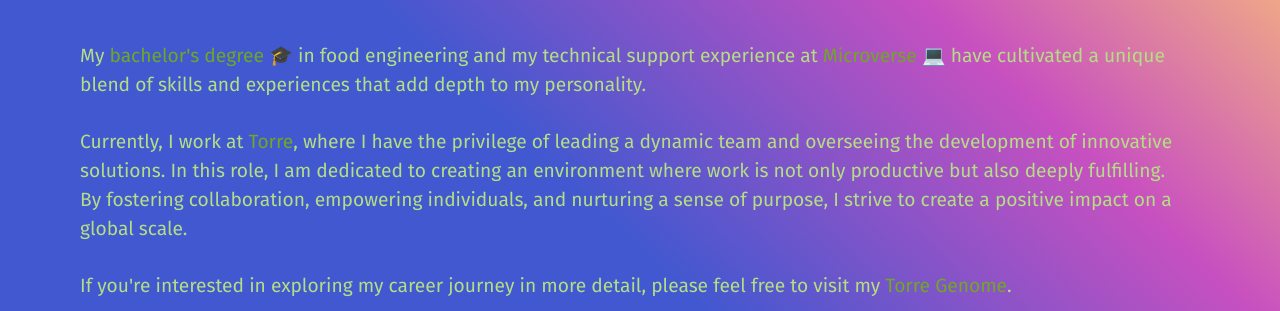
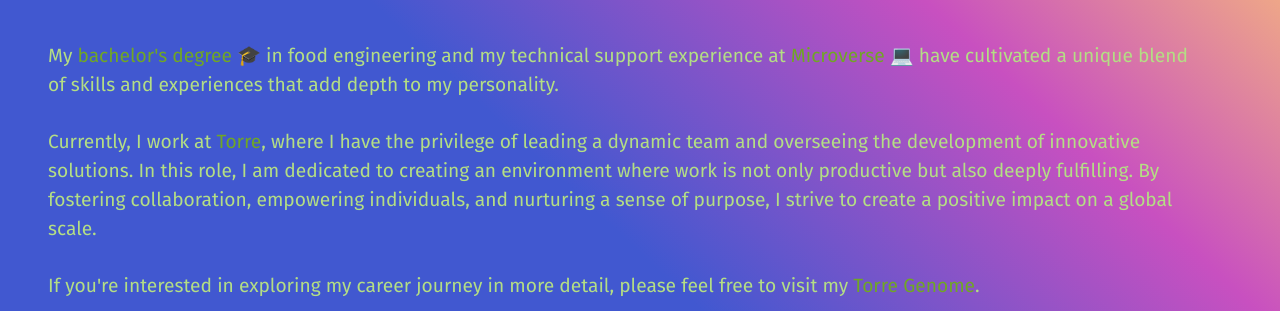
Before and after one commit to kubilaycaglayan/portfolio, a plain HTML site: page index.html in a window 1280 px wide. Shown: the part 147-458 px from the top of the page. Drawn offline with Linux system fonts and the light colour scheme.

Commit message:
Standardize padding rules

```diff
--- a/stylesheets/main.sass
+++ b/stylesheets/main.sass
@@ -377,11 +377,11 @@
           animation-duration: 1s
           animation-fill-mode: forwards
     @media ( min-width: $breaking_point3 )
-      @include padding-x( $pad-x: 60px )
+      @include padding-x( $pad-x: 48px )
       .my-name
         font-size: 35px
     @media ( min-width: $breaking_point2 )
-      @include padding-x( $pad-x: 60px )
+      @include padding-x( $pad-x: 48px )
       .my-name
         font-size: 5vw
       .my-motto, .skills
@@ -389,7 +389,7 @@
       .skills
         font-size: 0.9rem
     @media ( min-width: $breaking_point1 )
-      @include padding-x( $pad-x: 60px )
+      @include padding-x( $pad-x: 48px )
       .my-name
         font-size: 3rem
       .my-motto,
@@ -397,15 +397,14 @@
         font-size: 1.2rem
         width: 100%
     @media ( min-width: 1100px )
-      @include padding-x( $pad-x: 70px )
+      @include padding-x( $pad-x: 48px )
     @media ( min-width: 1200px )
-      @include padding-x( $pad-x: 80px )
+      @include padding-x( $pad-x: 48px )
     @media ( min-width: 1300px )
-      @include padding-x( $pad-x: 90px )
+      @include padding-x( $pad-x: 48px )
     @media ( max-height: 710px )
       @media ( min-width: $breaking_point1 )
         @include padding-x($pad-x: 40px )
-        padding-top: 4%
         padding-bottom: 1%
         .say-hello-wrapper
           margin-bottom: 0
```
Also changed, not shown: stylesheets/main.css, 1 other file.
